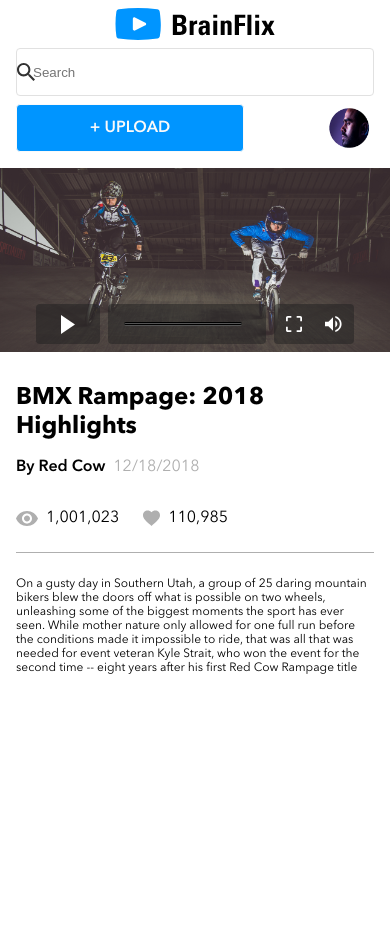
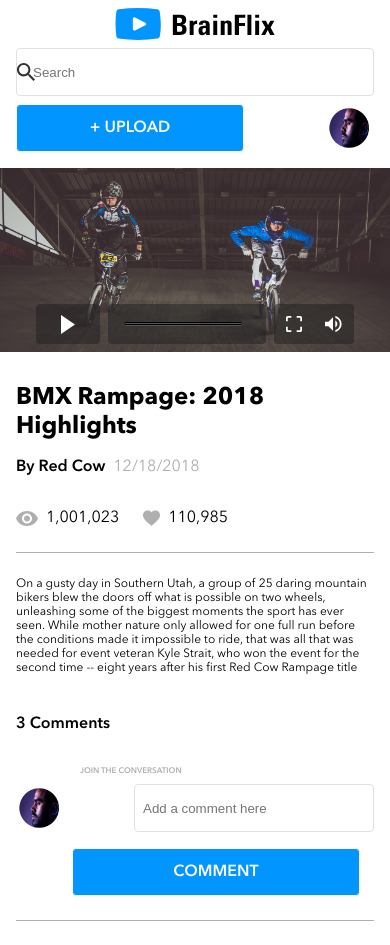
Before and after one commit to monica-zarate/monica-zarate-brainflix, a React (Create React App) app in the folder sprint-one/: page / in a window 390 px wide. Before the commit the page ends 844 px from the top, so only its background shows below. Built offline with nearby package versions, Linux system fonts and the light colour scheme.

Commit message:
Completed the Comments Input Section, responsive for all three devices.

```diff
--- /dev/null
+++ b/sprint-one/src/components/comments.jsx
@@ -0,0 +1,26 @@
+import React from "react";
+import "./styles/main.css";
+import user from "../assets/images/usericon.png";
+
+function Comments(props) {
+  return (
+    <div className="form">
+      <span class="form__comments-num">3 Comments</span>
+      <p className="form__title">JOIN THE CONVERSATION</p>
+      <div className="form__wrapper">
+        <img className="form__wrapper--user-icon" src={user} alt="user-icon" />
+
+        <input
+          className="form__wrapper--input"
+          type="text"
+          placeholder="Add a comment here"
+          name=""
+          id=""
+        />
+        <button className="form__wrapper--btn">COMMENT</button>
+      </div>
+    </div>
+  );
+}
+
+export default Comments;
--- a/sprint-one/src/components/main.jsx
+++ b/sprint-one/src/components/main.jsx
@@ -1,11 +1,13 @@
 import React from "react";
 import "./styles/main.css";
 import Video from "./video";
+import Comments from "./comments";
 
 function Main(props) {
   return (
     <main className="main">
       <Video currentVideo={props.currentVideo} />
+      <Comments />
     </main>
   );
 }
--- a/sprint-one/src/components/styles/main.css
+++ b/sprint-one/src/components/styles/main.css
@@ -27,7 +27,7 @@ body {
   margin: 0 auto;
 }
 
-.flex-center, .header, .header__nav {
+.flex-center, .header, .header__nav, .form__wrapper {
   display: -webkit-box;
   display: -ms-flexbox;
   display: flex;
@@ -466,6 +466,150 @@ body {
   }
 }
 
+.form {
+  padding: 0 1rem 1.5rem 1rem;
+  display: -webkit-box;
+  display: -ms-flexbox;
+  display: flex;
+  -ms-flex-wrap: wrap;
+      flex-wrap: wrap;
+  -webkit-box-orient: vertical;
+  -webkit-box-direction: normal;
+      -ms-flex-direction: column;
+          flex-direction: column;
+}
+
+@media (min-width: 768px) {
+  .form {
+    padding: 0 1.5rem 1.5rem 1.5rem;
+    max-width: 48.75rem;
+  }
+}
+
+@media (min-width: 1440px) {
+  .form {
+    padding: 1.5rem 0;
+    margin: 0 11.25rem;
+    max-width: unset;
+    width: 44.5rem;
+  }
+}
+
+.form__comments-num {
+  font-family: "Avenir Next Demi Bold";
+  margin: 0 0 2rem 0;
+}
+
+.form__title {
+  font-size: 0.5rem;
+  color: #afafaf;
+  font-family: "Avenir Next Demi Bold";
+  margin: 0 0 0.5rem 4rem;
+}
+
+@media (min-width: 768px) {
+  .form__title {
+    font-size: 0.75rem;
+  }
+}
+
+.form__wrapper {
+  width: 100%;
+  -ms-flex-wrap: wrap;
+      flex-wrap: wrap;
+  -webkit-box-pack: justify;
+      -ms-flex-pack: justify;
+          justify-content: space-between;
+  -webkit-box-align: start;
+      -ms-flex-align: start;
+          align-items: flex-start;
+  border-bottom: 1px solid #afafaf;
+  padding: 0 0 1.5rem;
+}
+
+@media (min-width: 768px) {
+  .form__wrapper {
+    padding: 0 2.5rem 0 0;
+  }
+}
+
+@media (min-width: 1440px) {
+  .form__wrapper {
+    padding: 0;
+  }
+}
+
+.form__wrapper--user-icon {
+  height: 3rem;
+  width: 3rem;
+}
+
+@media (min-width: 768px) {
+  .form__wrapper--user-icon {
+    margin: 0 1rem 0 0;
+  }
+}
+
+.form__wrapper--input {
+  height: 3rem;
+  width: 80%;
+  border-radius: 4px;
+  border-style: none;
+  border: 1px solid #e1e1e1;
+  padding: 0.5rem;
+  outline: none;
+  margin: 0 0 1rem 0;
+  max-width: 15rem;
+}
+
+.form__wrapper--input:focus {
+  border: 2px solid #0095ff;
+}
+
+@media (min-width: 768px) {
+  .form__wrapper--input {
+    max-width: unset;
+    width: 27.5rem;
+  }
+}
+
+@media (min-width: 1440px) {
+  .form__wrapper--input {
+    width: 29.5rem;
+  }
+}
+
+.form__wrapper--btn {
+  color: #fafafa;
+  background-color: #0095ff;
+  font-family: "Avenir Next Demi Bold";
+  padding: 0.5rem 0;
+  cursor: pointer;
+  font-size: 1rem;
+  border-radius: 4px;
+  border: 1px solid #fafafa;
+  max-width: 18rem;
+  width: 81%;
+  outline: none;
+  height: 3rem;
+  margin: 0 0 0 3.5rem;
+}
+
+.form__wrapper--btn:hover {
+  background-color: #0065ad;
+}
+
+.form__wrapper--btn:active {
+  background-color: #0065ad;
+}
+
+@media (min-width: 768px) {
+  .form__wrapper--btn {
+    width: 10rem;
+    margin: 0 0 0 1rem;
+  }
+}
+
 @font-face {
   font-family: "Avenir Next Regular";
   src: url("../../assets/global-font/avenir-next-pro-lt/Linotype - AvenirNextLTPro-Regular.otf");
--- a/sprint-one/src/components/styles/main.scss
+++ b/sprint-one/src/components/styles/main.scss
@@ -3,6 +3,7 @@
 @import "./partials/global";
 @import "./partials/header";
 @import "./partials/video";
+@import "./partials/comments";
 
 @font-face {
   font-family: "Avenir Next Regular";
--- /dev/null
+++ b/sprint-one/src/components/styles/partials/_comments.scss
@@ -0,0 +1,119 @@
+// Comments Section
+
+// Comments Input
+
+.form {
+  padding: 0 1rem 1.5rem 1rem;
+  display: flex;
+  flex-wrap: wrap;
+  flex-direction: column;
+
+  @include tablet {
+    padding: 0 1.5rem 1.5rem 1.5rem;
+    max-width: 48.75rem;
+  }
+
+  @include desktop {
+    padding: 1.5rem 0;
+    margin: 0 11.25rem;
+    max-width: unset;
+    width: 44.5rem;
+  }
+
+  &__comments-num {
+    font-family: $primary-font-demi;
+    margin: 0 0 2rem 0;
+  }
+
+  &__title {
+    font-size: 0.5rem;
+    color: $divider-color;
+    font-family: $primary-font-demi;
+    margin: 0 0 0.5rem 4rem;
+
+    @include tablet {
+      font-size: 0.75rem;
+    }
+  }
+
+  &__wrapper {
+    width: 100%;
+    @extend .flex-center;
+    flex-wrap: wrap;
+    justify-content: space-between;
+    align-items: flex-start;
+    border-bottom: 1px solid $divider-color;
+    padding: 0 0 1.5rem;
+
+    @include tablet {
+      padding: 0 2.5rem 0 0;
+    }
+
+    @include desktop {
+      padding: 0;
+    }
+
+    &--user-icon {
+      height: 3rem;
+      width: 3rem;
+
+      @include tablet {
+        margin: 0 1rem 0 0;
+      }
+    }
+
+    &--input {
+      height: 3rem;
+      width: 80%;
+      border-radius: 4px;
+      border-style: none;
+      border: 1px solid $bg-primary-color;
+      padding: 0.5rem;
+      outline: none;
+      margin: 0 0 1rem 0;
+      max-width: 15rem;
+
+      &:focus {
+        border: 2px solid $primary-btn;
+      }
+
+      @include tablet {
+        max-width: unset;
+        width: 27.5rem;
+      }
+
+      @include desktop {
+        width: 29.5rem;
+      }
+    }
+
+    &--btn {
+      color: $secondary-color;
+      background-color: $primary-btn;
+      font-family: $primary-font-demi;
+      padding: 0.5rem 0;
+      cursor: pointer;
+      font-size: 1rem;
+      border-radius: 4px;
+      border: 1px solid $secondary-color;
+      max-width: 18rem;
+      width: 81%;
+      outline: none;
+      height: 3rem;
+      margin: 0 0 0 3.5rem;
+
+      &:hover {
+        background-color: $primary-btn-hover;
+      }
+
+      &:active {
+        background-color: $primary-btn-hover;
+      }
+
+      @include tablet {
+        width: 10rem;
+        margin: 0 0 0 1rem;
+      }
+    }
+  }
+}
```
